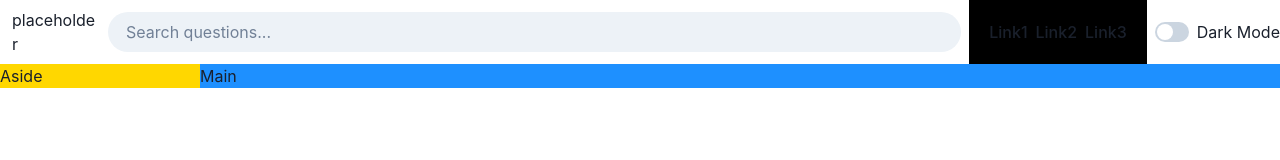
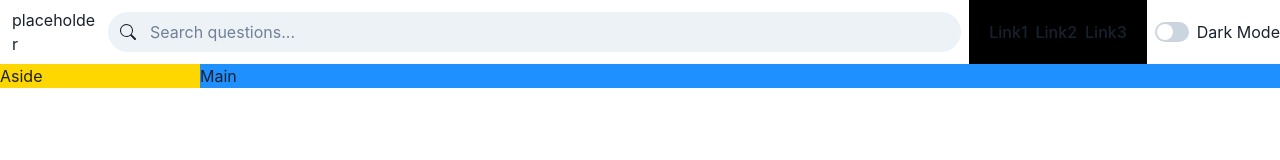
Before and after one commit to LeeHengYu/leetcode-reviewer, a React (Vite) app: page / in a window 1280 px wide. Shown: the top 160 px of the page. Built offline with nearby package versions, Linux system fonts and the light colour scheme.

Commit message:
Refine search bar

```diff
--- a/src/components/NavBar.tsx
+++ b/src/components/NavBar.tsx
@@ -4,7 +4,7 @@ import SearchInput from "./SearchInput";
 
 const NavBar = () => {
   return (
-    <HStack justifyContent="space-between">
+    <HStack>
       <Text width="100px" paddingLeft={3}>
         placeholder
       </Text>
--- a/src/components/SearchInput.tsx
+++ b/src/components/SearchInput.tsx
@@ -1,12 +1,16 @@
-import { Input } from "@chakra-ui/react";
+import { Input, InputGroup, InputLeftElement } from "@chakra-ui/react";
+import { BsSearch } from "react-icons/bs";
 
 const SearchInput = () => {
   return (
-    <Input
-      borderRadius={20}
-      placeholder="Search questions..."
-      variant="filled"
-    ></Input>
+    <InputGroup>
+      <InputLeftElement children={<BsSearch />} pointerEvents="none" />
+      <Input
+        borderRadius={20}
+        placeholder="Search questions..."
+        variant="filled"
+      />
+    </InputGroup>
   );
 };
 
```
